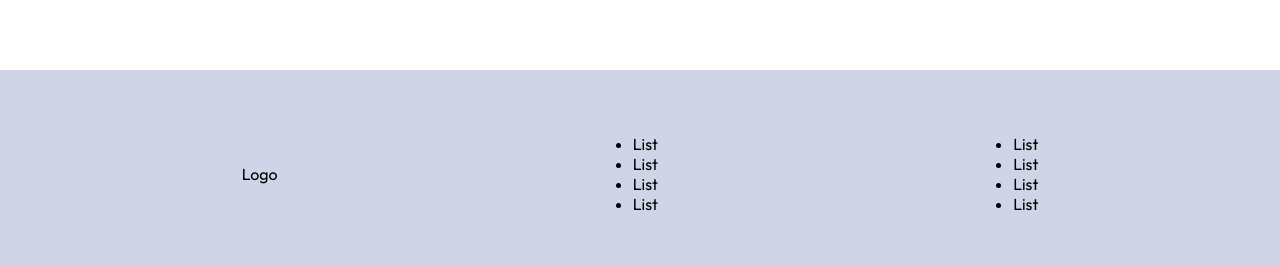
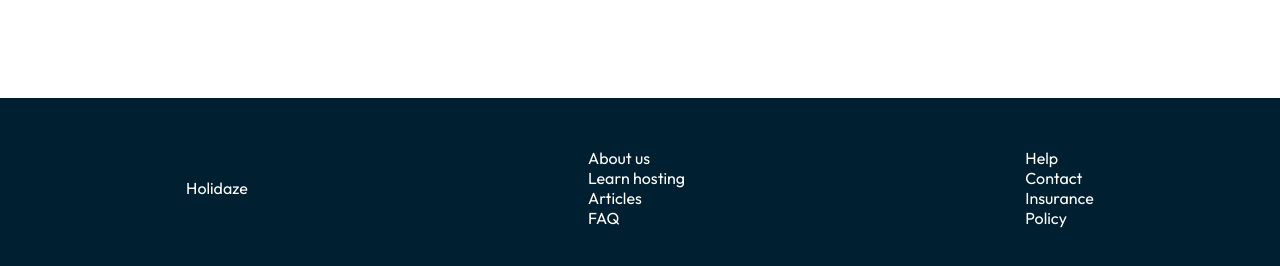
Before and after one commit to Noroff-FEU-Assignments/project-exam-2-petterkoding, a React (Create React App) app: page /accommodations in a window 1280 px wide. Shown: the part 522-788 px from the top of the page. Built offline with nearby package versions, Linux system fonts and the light colour scheme; no server answers.

Commit message:
fixed sticky footer, margins on Forms

```diff
--- a/src/components/accommodations/Accommodation.jsx
+++ b/src/components/accommodations/Accommodation.jsx
@@ -47,10 +47,10 @@ const CardLink = styled(Link)`
 
     @media (max-width: 800px) {
         flex-direction: column;
-        img{
+        /* img{
             width: 100%;
             height: 290px;
-        }
+        } */
 
     }
 
@@ -67,7 +67,6 @@ const TextContainer = styled.div`
     margin-left: 2rem;
     @media (max-width: 800px) {
         margin-left: 0;
-
     }
 `;
 
@@ -76,6 +75,15 @@ const Image = styled.img`
     width: 400px;
     height: 300px;
     object-fit: cover;
+
+    @media (max-width: 800px) {
+        width: 100%;
+        height: 390px;
+    }
+    @media (max-width: 680px) {
+        width: 100%;
+        height: 190px;
+    }
 `;
 
 const Info = styled.span`
--- a/src/components/admin/Toggle.jsx
+++ b/src/components/admin/Toggle.jsx
@@ -2,8 +2,6 @@ import React, { useState } from 'react';
 import formatDate from '../../js/DateFormat';
 import { motion } from "framer-motion";
 import styled from "styled-components";
-
-
 
 const Toggle = ({ children, title, subject, date }) => {
 
--- a/src/components/contact/ContactForm.jsx
+++ b/src/components/contact/ContactForm.jsx
@@ -33,8 +33,6 @@ const ContactForm = () => {
   }
 
   return (
-    <>
-
       <Form onSubmit={handleSubmit(onSubmit)}>
         {submitting && <CreateMessage type="success">Message sent!</CreateMessage>}
         <StyledField>
@@ -84,7 +82,6 @@ const ContactForm = () => {
           <Button type="submit" disabled={!isValid}>Send</Button>
         </StyledField>
         </Form>
-      </>
   );
 };
 
@@ -156,7 +153,7 @@ const Input = styled.input`
 const TextArea = styled.textarea`
   border: none;
   outline: none;
-  height: 250px;
+  height: 200px;
   width: 100%;
   resize: none;
   background: none;
--- a/src/components/footer/Footer.jsx
+++ b/src/components/footer/Footer.jsx
@@ -7,24 +7,20 @@ const Footer = () => {
             <Container>
                 <FlexContainer>
                     <div>
-                        Logo
+                        Holidaze
                     </div>
-                    <div>
-                        <ul>
-                            <li>List</li>
-                            <li>List</li>
-                            <li>List</li>
-                            <li>List</li>
-                        </ul>
-                    </div>
-                    <div>
-                        <ul>
-                            <li>List</li>
-                            <li>List</li>
-                            <li>List</li>
-                            <li>List</li>
-                        </ul>
-                    </div>
+                    <List>
+                        <li>About us</li>
+                        <li>Learn hosting</li>
+                        <li>Articles</li>
+                        <li>FAQ</li>
+                    </List>
+                    <List>
+                        <li>Help</li>
+                        <li>Contact</li>
+                        <li>Insurance</li>
+                        <li>Policy</li>
+                    </List>
                 </FlexContainer>
             </Container>
         </SFooter>
@@ -34,9 +30,10 @@ const Footer = () => {
 export default Footer;
 
 const SFooter = styled.footer`
-    background: ${props=>props.theme.clouds};
-    height: auto;
+    background: ${props=>props.theme.seaBlack};
+    height: 180px;
     margin-top: 7rem;
+    color: white;
 `;
 
 const Container = styled.div`
@@ -46,7 +43,7 @@ const Container = styled.div`
     display: flex;
     flex-direction: column;
     justify-content: center;
-    padding: 4rem;
+    padding: 4rem 1rem;
 `;
 
 const FlexContainer = styled.div`
@@ -55,3 +52,7 @@ const FlexContainer = styled.div`
     align-items: center;
     justify-content: space-around;
 `;
+
+const List = styled.ul`
+    list-style: none;
+`;
--- a/src/components/nav/Nav.jsx
+++ b/src/components/nav/Nav.jsx
@@ -63,7 +63,7 @@ const Nav = () => {
 
 const Header = styled.header`
   padding: 1rem 0;
-  margin-bottom: 4rem;
+  margin-bottom: 2rem;
   height: 65px;
   box-shadow: 1px 3px 20px rgba(0,0,0,0.1);
 
@@ -150,7 +150,7 @@ const Menu = styled.nav`
     align-items: center;
     justify-content: flex-start;
     width: 100%;
-    height: 100%;
+    height: calc(100% - 65px);
     background: ${props=>props.theme.clouds};
 
     &.navOpen{
--- a/src/pages/Contact.jsx
+++ b/src/pages/Contact.jsx
@@ -20,9 +20,4 @@ const Container = styled.div`
   flex-direction: column;
   justify-content: center;
   align-items: center;
-  margin-top: 7rem;
-
-  @media (max-width: 680px){
-    margin-top: 0rem;
-  }
 `;
--- a/src/pages/Login.jsx
+++ b/src/pages/Login.jsx
@@ -20,9 +20,5 @@ const Container = styled.div`
   flex-direction: column;
   justify-content: center;
   align-items: center;
-  margin-top: 7rem;
 
-  @media (max-width: 680px){
-    margin-top: 0rem;
-  }
 `;
--- a/src/styles/globalStyles.js
+++ b/src/styles/globalStyles.js
@@ -12,7 +12,6 @@ const GlobalStyle = createGlobalStyle`
     }
 
     body{
-
         font-family: 'Outfit', sans-serif;
         background: #fff;
     }
```
Also changed, not shown: src/components/admin/WelcomeUser.jsx (line endings or trailing spaces).
